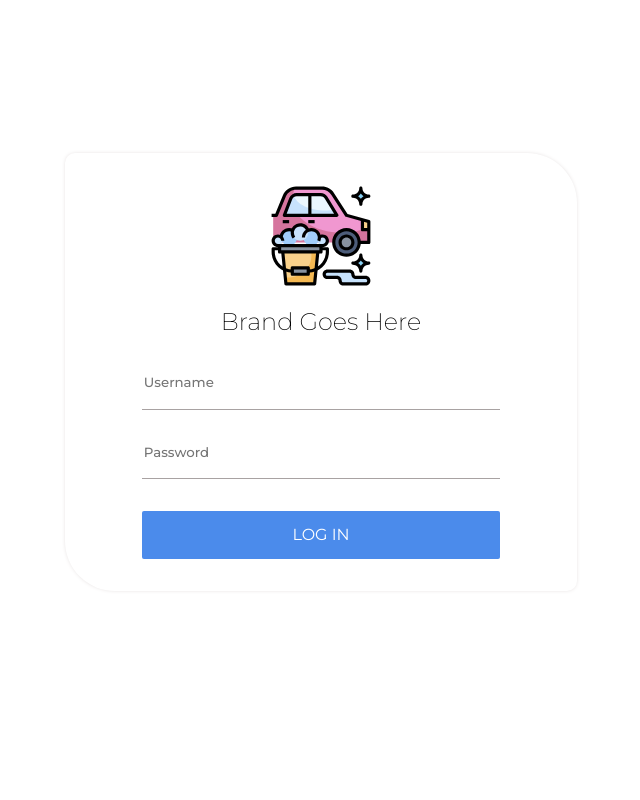
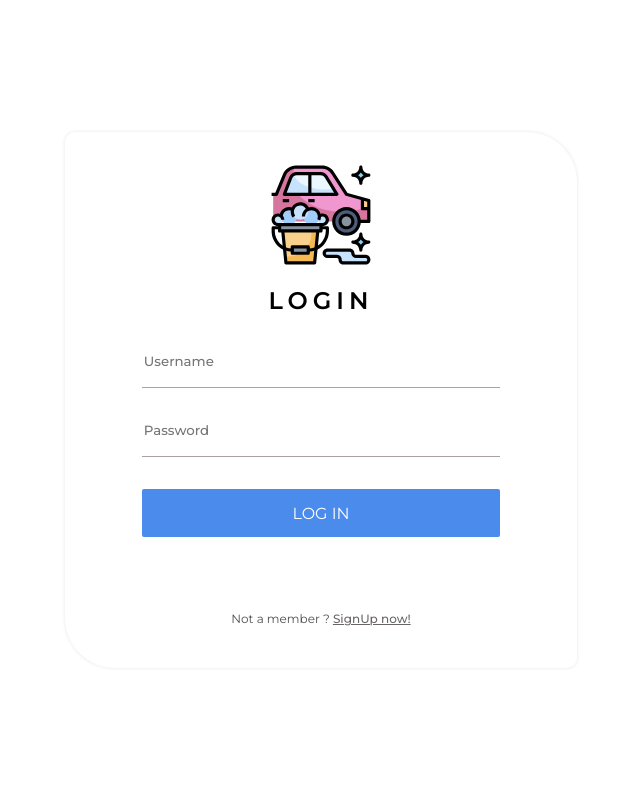
Before and after one commit to lamrouahmed/CW, a PHP site: page /login.html in a window 1280 px wide. Shown: the whole page, without its empty margins (319-959 px from the left). Run offline with PHP 8.4, Linux system fonts and the light colour scheme.

Commit message:
some css changes

```diff
--- a/css/login/style.css
+++ b/css/login/style.css
@@ -17,7 +17,7 @@ body {
 }
 
 .wrapper {
-  height: 93%;
+  height: 100%;
   display: -webkit-box;
   display: -ms-flexbox;
   display: flex;
@@ -42,7 +42,8 @@ body {
 .wrapper .logo .brand {
   text-align: center;
   font-family: 'Montserrat', sans-serif;
-  font-weight: 200;
+  font-weight: 600;
+  letter-spacing: 5px;
 }
 
 .wrapper .form {
@@ -151,16 +152,39 @@ body {
   color: #FFF;
   background-color: #4b8beb;
   margin-top: 1em;
-  -webkit-transition: all 200ms ease-in-out;
-  transition: all 200ms ease-in-out;
+  -webkit-transition: all 100ms ease-in-out;
+  transition: all 100ms ease-in-out;
 }
 
-.wrapper .form form .log:hover {
-  -webkit-transition: all 200ms ease-in-out;
-  transition: all 200ms ease-in-out;
+.wrapper .form form .log:hover, .wrapper .form form .log:focus {
+  -webkit-transition: all 100ms ease-in-out;
+  transition: all 100ms ease-in-out;
   background-color: #1d6de6;
   -webkit-transform: scale(0.98);
           transform: scale(0.98);
+}
+
+.wrapper .notMem {
+  margin-top: 4em;
+  display: -webkit-box;
+  display: -ms-flexbox;
+  display: flex;
+  -webkit-box-pack: center;
+      -ms-flex-pack: center;
+          justify-content: center;
+  color: rgba(0, 0, 0, 0.692);
+}
+
+.wrapper .notMem h2 {
+  font-family: 'Montserrat', sans-serif;
+  font-weight: 400;
+  font-size: 12px;
+}
+
+.wrapper .notMem span a {
+  font-family: 'Montserrat', sans-serif;
+  font-weight: 500;
+  color: #6b6666;
 }
 
 .mobileNav .hamburger {
@@ -198,6 +222,7 @@ body {
 .mobileNav .cross span {
   -webkit-transition: all 300ms ease-in-out;
   transition: all 300ms ease-in-out;
+  background-color: #FFF;
 }
 
 .mobileNav .cross span:nth-child(1) {
@@ -222,7 +247,7 @@ body {
   z-index: 2;
   -webkit-transform: translateX(200%);
           transform: translateX(200%);
-  background-color: rgba(67, 138, 185, 0.712);
+  background-color: #426b86;
   -webkit-transition: all 200ms ease-in-out;
   transition: all 200ms ease-in-out;
 }
--- a/css/login/style.scss
+++ b/css/login/style.scss
@@ -46,7 +46,7 @@ body {
 
 
 .wrapper {
-    height: 93%;
+    height: 100%;
     display: flex;
     flex-direction: column;
     align-items: center;
@@ -71,7 +71,8 @@ body {
         .brand {
             text-align: center;
             font-family: 'Montserrat', sans-serif;
-            font-weight: 200;
+            font-weight: 600;
+            letter-spacing: 5px;
         }
     }
 
@@ -161,13 +162,32 @@ body {
                 color: #FFF;
                 background-color: rgb(75, 139, 235);
                 margin-top: 1em;
-                transition: all 200ms ease-in-out;
-                &:hover {
-                    transition: all 200ms ease-in-out;
+                transition: all 100ms ease-in-out;
+                &:hover, &:focus {
+                    transition: all 100ms ease-in-out;
                     background-color: darken(rgb(75, 139, 235), 10%);
                     transform: scale(.98);
                 }
             }
+        }
+    }
+
+    .notMem {
+        margin-top: 4em;
+        display: flex;
+        justify-content: center;
+        color: rgba(0, 0, 0, 0.692);
+
+        h2 {
+            font-family: 'Montserrat', sans-serif;
+            font-weight: 400;
+            font-size: 12px;
+        }
+        span a {
+            font-family: 'Montserrat', sans-serif;
+            font-weight: 500;
+            color: rgb(107, 102, 102);
+
         }
     }
 
@@ -211,7 +231,7 @@ body {
 
         span {
             transition: all 300ms ease-in-out;
-
+            background-color: #FFF;
             &:nth-child(1) {
                 transform: rotate(130deg);
             }
@@ -234,7 +254,7 @@ body {
     position: fixed;
     z-index: 2;
     transform: translateX(200%);
-    background-color: rgba(67, 138, 185, 0.712);
+    background-color: rgb(66, 107, 134);
     transition: all 200ms ease-in-out;
 
     .navList {
--- a/login.html
+++ b/login.html
@@ -1,11 +1,13 @@
 <!DOCTYPE html>
 <html lang="en">
+
 <head>
     <meta charset="UTF-8">
     <meta name="viewport" content="width=device-width, initial-scale=1.0">
     <link rel="stylesheet" href="./css/login/style.css">
     <title>Document</title>
 </head>
+
 <body>
     <header>
         <div class="mobileNav">
@@ -27,8 +29,8 @@
     <div class="wrapper">
         <div class="container">
             <div class="logo">
-                <img src="./svg/login/car-service.svg"/>
-                <h2 class="brand">Brand Goes Here</h2>
+                <img src="./svg/login/car-service.svg" />
+                <h2 class="brand">LOGIN</h2>
             </div>
             <div class="form">
                 <form method="POST">
@@ -45,8 +47,11 @@
                     <a href="" class="log">LOG IN</a>
                 </form>
             </div>
+            <div class="notMem">
+                <h2>Not a member ? <span><a href="#">SignUp now!</a></span></h2>
+            </div>
         </div>
-            <!-- <div id="google_translate_element"></div> -->
+        <!-- <div id="google_translate_element"></div> -->
     </div>
 </body>
 <!-- <script type="text/javascript" src="//translate.google.com/translate_a/element.js?cb=googleTranslateElementInit"></script>  -->
```
Also changed, not shown: 1 other file.
